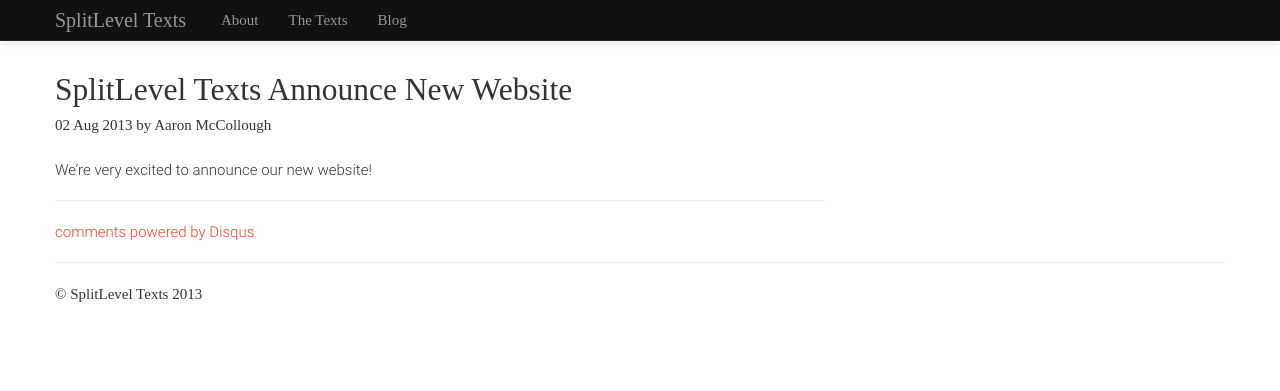
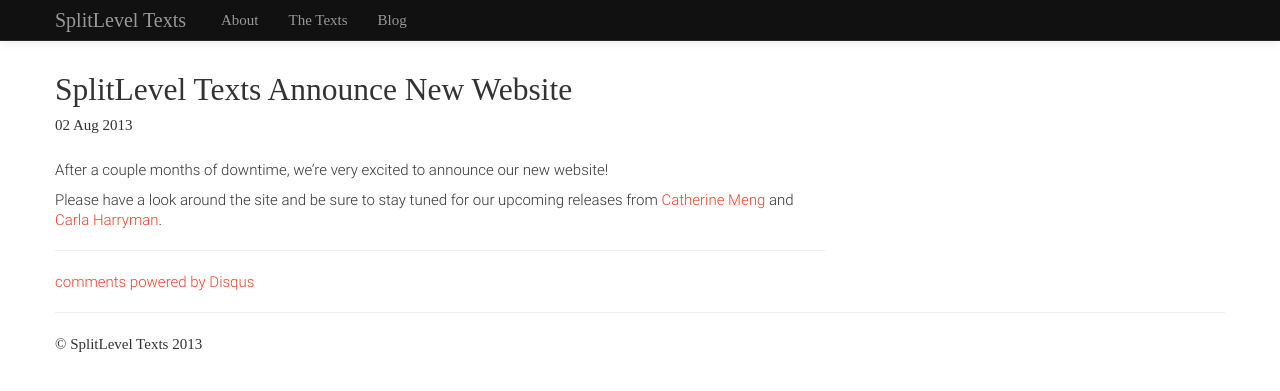
Before and after one commit to splitleveltexts/splitleveltexts.github.io, a Jekyll site: the page built from _posts/2013-08-02-splitlevel-texts-announce-new-website.md, in a window 1280 px wide. Shown: the top 391 px of the page. Built offline with Jekyll 4.4.1, drawn with Linux system fonts in a browser that asks for light colours; some web fonts are replaced; comment, search, counter and statistics services are not loaded.

Commit message:
Update 2013-08-02-splitlevel-texts-announce-new-website.md

```diff
--- a/_posts/2013-08-02-splitlevel-texts-announce-new-website.md
+++ b/_posts/2013-08-02-splitlevel-texts-announce-new-website.md
@@ -2,6 +2,8 @@
 layout: post
 title: SplitLevel Texts Announce New Website
 tags: announcements
-author: Aaron McCollough
+<!-- author: Aaron McCollough -->
 ---
-We're very excited to announce our new website!
+After a couple months of downtime, we're very excited to announce our new website!
+
+Please have a look around the site and be sure to stay tuned for our upcoming releases from <a href="/texts/the-longest-total-solar-eclipse-of-the-century">Catherine Meng</a> and <a href="/texts/w-m">Carla Harryman</a>.
```
